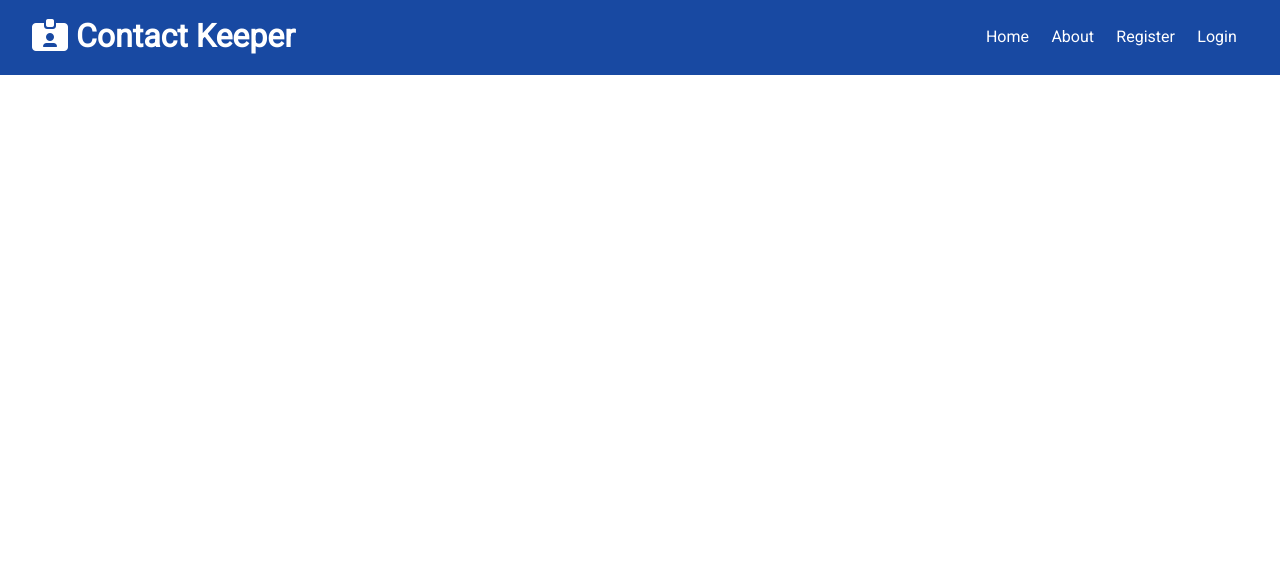
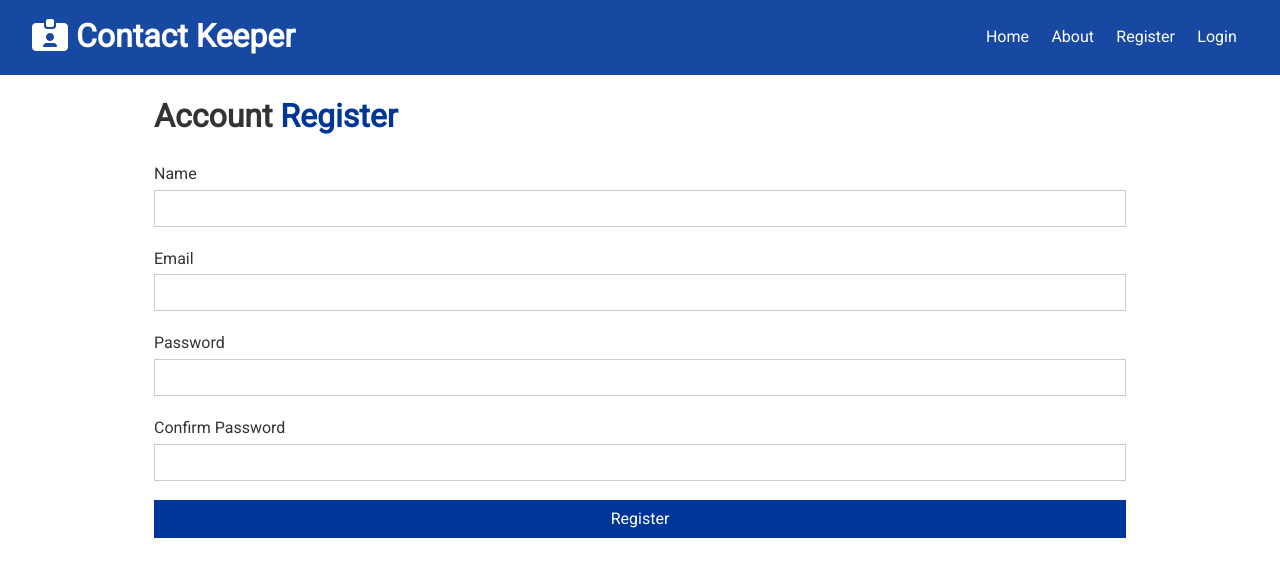
Before and after one commit to alexcol123/contactkeeper2020, a React (Create React App) app in the folder client/: page /register in a window 1280 px wide. Shown: the top 576 px of the page. Built offline with nearby package versions, Linux system fonts and the light colour scheme.

Commit message:
Alert Context, State & Component

```diff
--- a/client/src/App.js
+++ b/client/src/App.js
@@ -1,29 +1,40 @@
 import React from "react";
 import Navbar from "./Components/layout/Navbar";
+import Alerts from "./Components/layout/Alerts";
 import { BrowserRouter as Router, Route, Switch } from "react-router-dom";
 import Home from "./Components/pages/Home";
 import About from "./Components/pages/About";
 
+import AlertState from "./context/alert/AlertState";
 import ContactState from "./context/contact/ContactState";
 import AuthState from "./context/auth/AuthState";
 
+import Register from "./Components/auth/Register";
+import Login from "./Components/auth/Login";
+
 import "./App.css";
+
 
 const App = () => {
   return (
     <AuthState>
       <ContactState>
+        <AlertState>
           <Router>
             <>
               <Navbar />
               <div className="container">
+                <Alerts />
                 <Switch>
                   <Route exact path="/" component={Home} />
                   <Route exact path="/about" component={About} />
+                  <Route exact path="/register" component={Register} />
+                  <Route exact path="/login" component={Login} />
                 </Switch>
               </div>
             </>
           </Router>
+        </AlertState>
       </ContactState>
     </AuthState>
   );
--- /dev/null
+++ b/client/src/Components/auth/Login.js
@@ -0,0 +1,49 @@
+import React, { useState } from "react";
+
+const Login = () => {
+  const [user, setUser] = useState({
+    email: "",
+    password: ""
+  });
+
+  const { email, password } = user;
+
+  const onChange = e => setUser({ ...user, [e.target.name]: e.target.value });
+
+  const onSubmit = e => {
+    e.preventDefault();
+    console.log("Login  submit");
+  };
+
+  return (
+    <div className="form container">
+      <h1>
+        Account <span className="text-primary">Login</span>
+      </h1>
+      <form onSubmit={onSubmit}>
+        <div className="form-group">
+          <label htmlFor="email">Email</label>
+          <input type="email" name="email" value={email} onChange={onChange} />
+        </div>
+
+        <div className="form-group">
+          <label htmlFor="password">Password</label>
+          <input
+            type="password"
+            name="password"
+            value={password}
+            onChange={onChange}
+          />
+        </div>
+
+        <input
+          type="submit"
+          value="Login"
+          className="btn btn-primary btn-block"
+        />
+      </form>
+    </div>
+  );
+};
+
+export default Login;
--- /dev/null
+++ b/client/src/Components/auth/Register.js
@@ -0,0 +1,94 @@
+import React, { useState, useContext } from "react";
+import AlertContext from "../../context/alert/alertContext";
+
+const Register = () => {
+  const alertContext = useContext(AlertContext);
+
+  const { setAlert } = alertContext;
+
+  const [user, setUser] = useState({
+    name: "",
+    email: "",
+    password: "",
+    password2: ""
+  });
+
+  const { name, email, password, password2 } = user;
+
+  const onChange = e => setUser({ ...user, [e.target.name]: e.target.value });
+
+  const onSubmit = e => {
+    e.preventDefault();
+
+    if (name === "" || email === "" || password === "") {
+      setAlert("Please enter all fields", "danger");
+    } else if (password !== password2) {
+      setAlert("Passwords do not match", "danger");
+    } else {
+      console.log("Register submit");
+    }
+  };
+
+  return (
+    <div className="form container">
+      <h1>
+        Account <span className="text-primary">Register</span>
+      </h1>
+      <form onSubmit={onSubmit}>
+        <div className="form-group">
+          <label htmlFor="name">Name</label>
+          <input
+            type="text"
+            name="name"
+            required
+            value={name}
+            onChange={onChange}
+          />
+        </div>
+
+        <div className="form-group">
+          <label htmlFor="email">Email</label>
+          <input
+            type="email"
+            name="email"
+            required
+            value={email}
+            onChange={onChange}
+          />
+        </div>
+
+        <div className="form-group">
+          <label htmlFor="password">Password</label>
+          <input
+            type="password"
+            name="password"
+            required
+            value={password}
+            onChange={onChange}
+            minLength="6"
+          />
+        </div>
+
+        <div className="form-group">
+          <label htmlFor="password2">Confirm Password</label>
+          <input
+            type="password"
+            name="password2"
+            required
+            value={password2}
+            onChange={onChange}
+            minLength="6"
+          />
+        </div>
+
+        <input
+          type="submit"
+          value="Register"
+          className="btn btn-primary btn-block"
+        />
+      </form>
+    </div>
+  );
+};
+
+export default Register;
--- /dev/null
+++ b/client/src/Components/layout/Alerts.js
@@ -0,0 +1,19 @@
+
+
+import React, { useContext } from "react";
+import AlertContext from "../../context/alert/alertContext";
+
+const Alerts = () => {
+  const alertContext = useContext(AlertContext);
+
+  return (
+    alertContext.alerts.length > 0 &&
+    alertContext.alerts.map(alert => (
+      <div key={alert.id} className={`alert alert-${alert.type}`}>
+        <i className="fas fa-info-circle" /> {alert.msg}
+      </div>
+    ))
+  );
+};
+
+export default Alerts;
--- /dev/null
+++ b/client/src/context/alert/AlertState.js
@@ -0,0 +1,36 @@
+import React, { useReducer } from "react";
+import uuid from "uuid";
+
+import AlertContext from "./alertContext";
+import alertReducer from "./alertReducer";
+import { SET_ALERT, REMOVE_ALERT } from "../types";
+
+const AlertState = props => {
+  const initiaState = [];
+
+  const [state, dispatch] = useReducer(alertReducer, initiaState);
+
+  // Set Alert
+  const setAlert = (msg, type, timeout = 5000) => {
+    const id = uuid.v4();
+    dispatch({
+      type: SET_ALERT,
+      payload: { msg, type, id }
+    });
+
+    setTimeout(() => dispatch({ type: REMOVE_ALERT, payload: id }), timeout);
+  };
+
+  return (
+    <AlertContext.Provider
+      value={{
+        alerts: state,
+        setAlert
+      }}
+    >
+      {props.children}
+    </AlertContext.Provider>
+  );
+};
+
+export default AlertState;
--- /dev/null
+++ b/client/src/context/alert/alertContext.js
@@ -0,0 +1,5 @@
+import {createContext} from 'react'
+
+const alertContext = createContext();
+
+export default alertContext;
--- /dev/null
+++ b/client/src/context/alert/alertReducer.js
@@ -0,0 +1,14 @@
+import { SET_ALERT, REMOVE_ALERT } from "../types";
+
+export default (state, action) => {
+  switch (action.type) {
+    case SET_ALERT:
+      return [...state, action.payload];
+
+    case REMOVE_ALERT:
+      return state.filter(alert => alert.id !== action.payload);
+
+    default:
+      return state;
+  }
+};
--- a/client/src/context/auth/AuthState.js
+++ b/client/src/context/auth/AuthState.js
@@ -32,7 +32,6 @@
 
   // Logout
 
-
   // CLear Errors
 
   return (
@@ -42,7 +41,7 @@
         isAuthenticated: state.isAuthenticated,
         loading: state.loading,
         user: state.user,
-        erro: state.eroor
+        error: state.error
       }}
     >
       {props.children}
```
Lines whose indentation alone changed are shown as unchanged.
